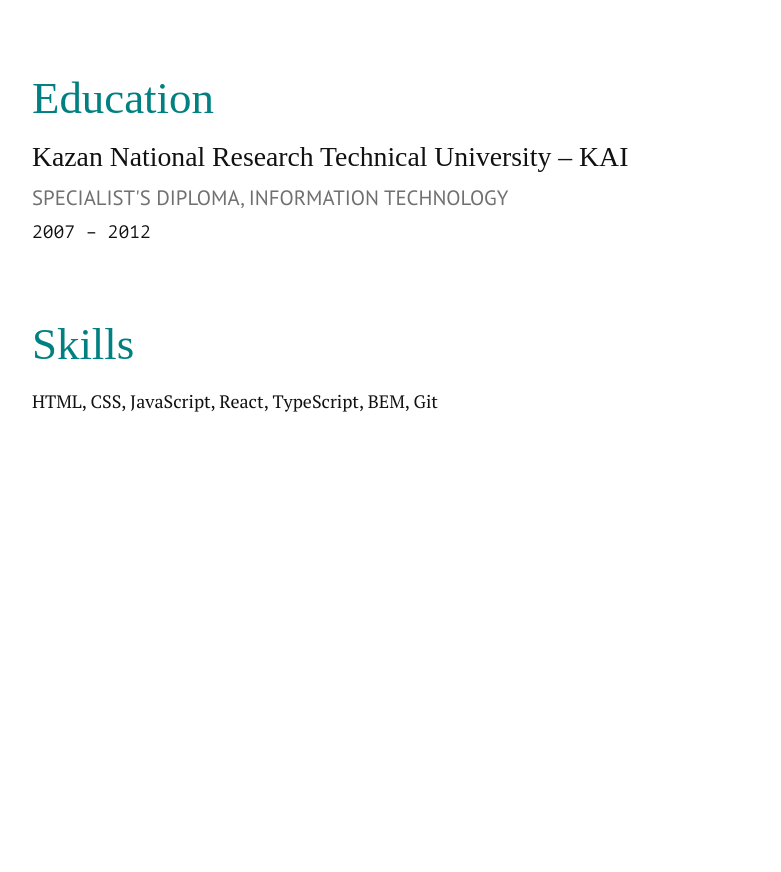
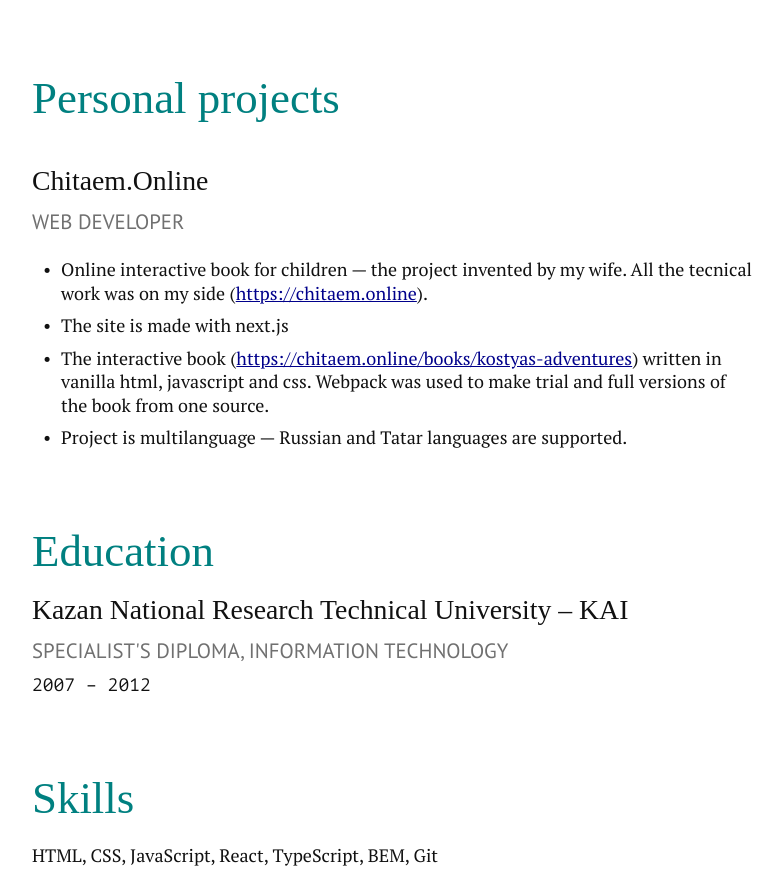
Before and after one commit to 800147/boolat-kamalov, a plain HTML site: page web-developer/index.html in a window 1280 px wide. Shown: the part 2302-3174 px from the top of the page, without its empty margins (248-1029 px from the left). Before the commit the page ends 2811 px from the top, so only its background shows below. Drawn offline with Linux system fonts and the light colour scheme; a web font is replaced by a local one.

Commit message:
Personal projects section

```diff
--- a/web-developer/index.html
+++ b/web-developer/index.html
@@ -122,10 +122,11 @@
         print-color-adjust: exact;
       }
       @media print {
+        :root {
+          font-size: 16px;
+        }
         body {
-          padding-left: 0;
-          padding-right: 0;
-          padding-bottom: 0;
+          padding: 1rem 0 0 0;
         }
         * {
           /* Fix for Firefox */
@@ -453,6 +454,19 @@
         </ul>
       </section>
     </section>
+    <section class="Section">
+      <h2 class="Text Text_font_caption Heading Heading_2">Personal projects</h2>
+      <section class="Section">
+        <h3 class="Text Text_font_caption Heading Heading_3">Chitaem.Online</h3>
+        <p class="Text Text_font_sansCaps Subheading Subheading_3">Web Developer</p>
+        <ul class="List Paragraph">
+          <li class="Text Text_font_serif">Online interactive book for children — the project invented by my wife. All the tecnical work was on my side (<a class="Link" href="https://chitaem.online" target="_blank" rel="noopener noreferrer nofollow">https://chitaem.online</a>).</li>
+          <li class="Text Text_font_serif">The site is made with next.js</li>
+          <li class="Text Text_font_serif">The interactive book (<a class="Link" href="https://chitaem.online/books/kostyas-adventures" target="_blank" rel="noopener noreferrer nofollow">https://chitaem.online/books/kostyas-adventures</a>) written in vanilla html, javascript and css. Webpack was used to make trial and full versions of the book from one source.</li>
+          <li class="Text Text_font_serif">Project is multilanguage — Russian and Tatar languages are supported.</li>
+        </ul>
+      </section>
+    </section>
     <section class="Section Section_short">
       <h2 class="Text Text_font_caption Heading Heading_2">Education</h2>
       <section class="Section Paragraph">
```
